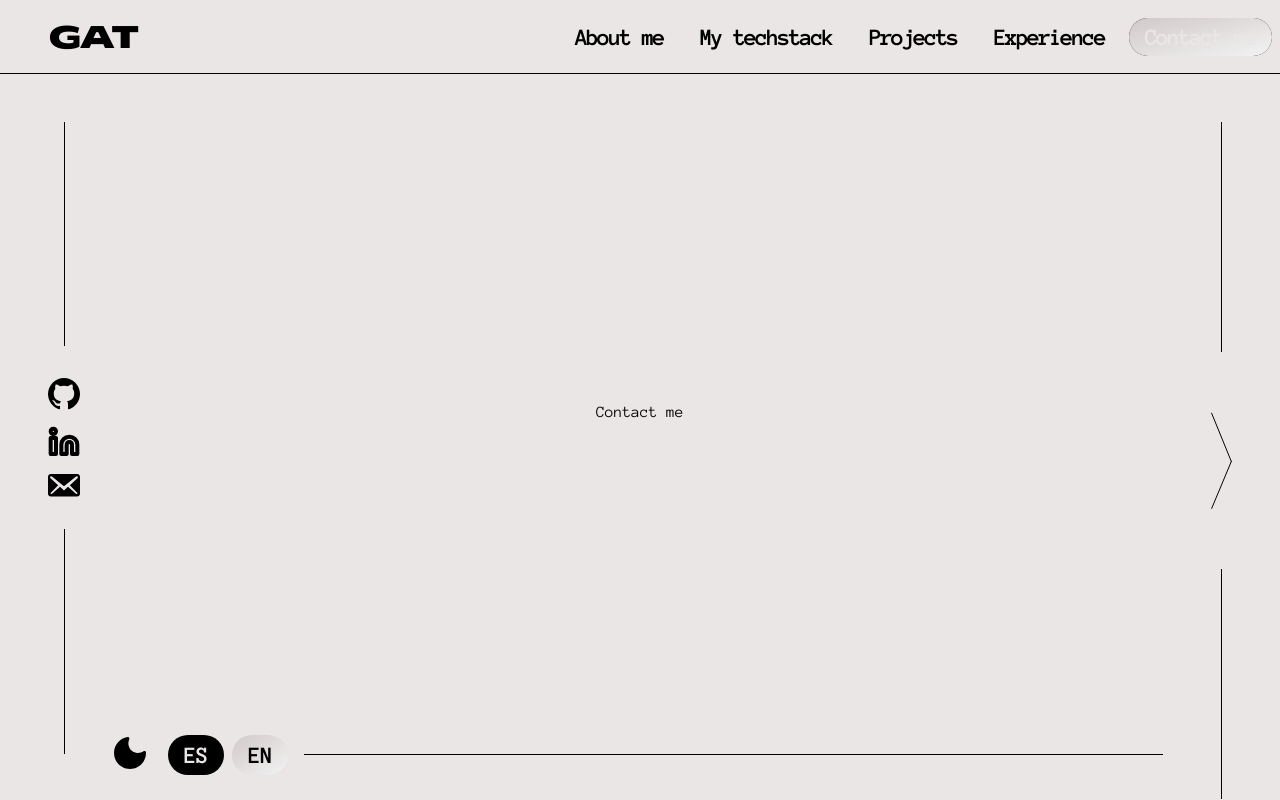
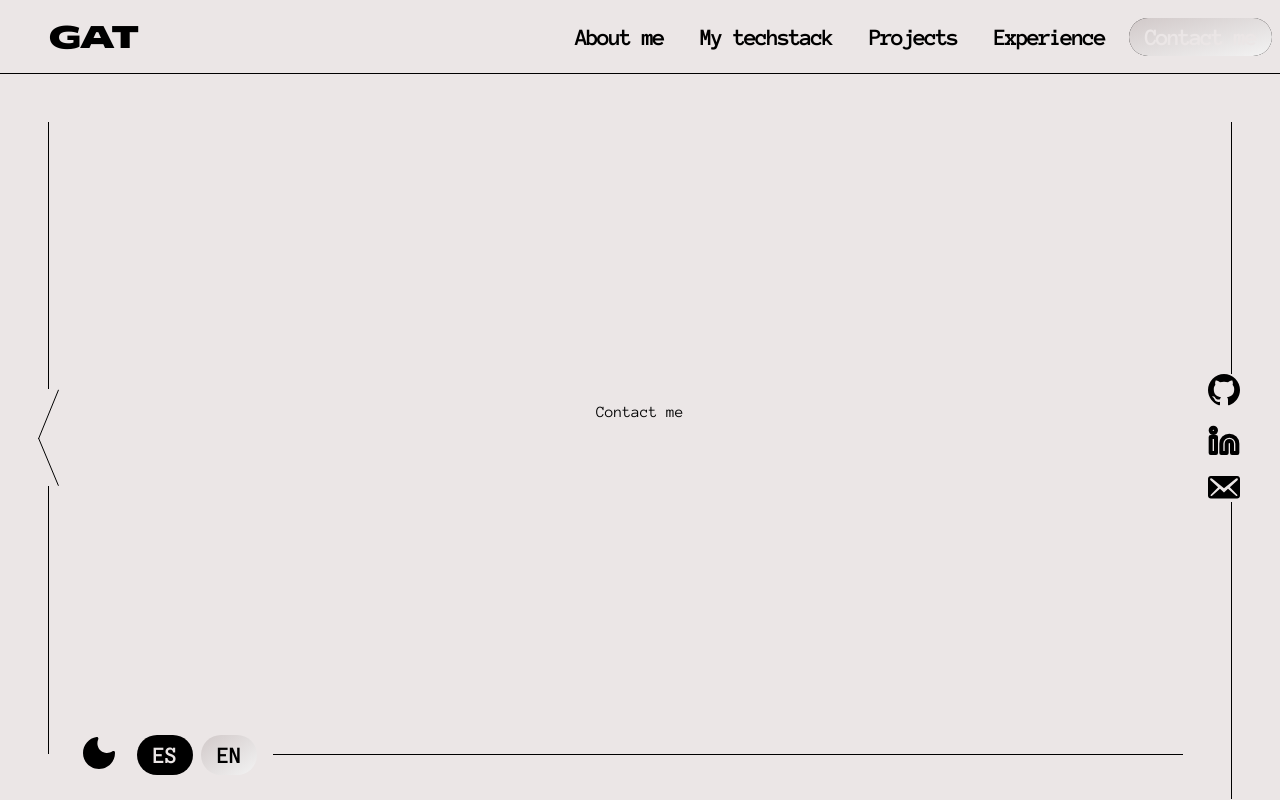
Before and after one commit to gonagutor/portfolio, a SvelteKit app: page /contact in a window 1280 px wide. Built offline with nearby package versions, Linux system fonts and the light colour scheme.

Commit message:
Improve bottom navigator

```diff
--- a/src/components/LinesBackground/DesktopLinesBackground.svelte
+++ b/src/components/LinesBackground/DesktopLinesBackground.svelte
@@ -1,51 +1,49 @@
-<script>
-	import Arrow from '$components/icons/Arrow.svelte';
-	import Github from '$components/icons/Github.svelte';
-	import Linkedin from '$components/icons/Linkedin.svelte';
-	import Mail from '$components/icons/Mail.svelte';
+<script lang="ts">
 	import LanguageChanger from '$components/LanguageChanger/LanguageChanger.svelte';
 	import ThemeChanger from '$components/ThemeChanger/ThemeChanger.svelte';
+	import NavigatorArrow from './components/NavigatorArrow.svelte';
+	import Socials from './components/Socials.svelte';
 	import { ROUTES } from '$lib/constants';
+
+	export let current: string;
+
+	const routes = Object.values(ROUTES);
+	const previousPage = routes.indexOf(current) - 1;
+	const nextPage = routes.indexOf(current) + 1;
 </script>
 
 <div class="desktop-lines-background">
 	<div class="lines">
 		<div class="vertical-line-container" id="left-line">
 			<div class="vertical-line" />
-			<div id="socials-container">
-				<a href="https://github.com/gonagutor">
-					<Github />
-				</a>
-				<a href="https://www.linkedin.com/in/gonzalo-aguado-torres-512115175/">
-					<Linkedin />
-				</a>
-				<a href="mailto:gonagutor@gmail.com">
-					<Mail />
-				</a>
+			<div class="buttons-container">
+				{#if previousPage >= 0}
+					<NavigatorArrow reverse={true} href={routes[previousPage]} />
+				{:else}
+					<Socials />
+				{/if}
 			</div>
-			<div class="vertical-line" />
 		</div>
 		<div id="bottom-line-container">
 			<ThemeChanger />
 			<LanguageChanger />
 			<div id="bottom-line" />
 		</div>
-		<div class="vertical-line-container">
+		<div class="vertical-line-container" id="right-line">
 			<div class="vertical-line" />
-			<a href={ROUTES.MY_TECHSTACK}><Arrow /></a>
-			<div class="vertical-line" />
+			<div class="buttons-container">
+				{#if nextPage < routes.length}
+					<NavigatorArrow href={routes[nextPage]} />
+				{:else}
+					<Socials />
+				{/if}
+			</div>
 		</div>
 	</div>
 	<slot />
 </div>
 
 <style>
-	a {
-		line-height: 1em;
-		display: flex;
-		text-decoration: none;
-	}
-
 	.desktop-lines-background {
 		position: relative;
 	}
@@ -89,16 +87,12 @@
 		background: var(--foreground);
 		margin-right: 3rem;
 	}
-
 	.vertical-line-container {
 		display: flex;
+		position: relative;
 		flex-direction: column;
 		align-items: center;
 		height: 100%;
-	}
-
-	.vertical-line-container > a {
-		margin-block: 3.75rem;
 	}
 
 	.vertical-line {
@@ -111,11 +105,18 @@
 		height: calc(100% - 1.313rem - 1.5rem);
 	}
 
-	#socials-container {
+	.buttons-container {
 		display: flex;
-		flex-direction: column;
+		position: absolute;
+		justify-content: center;
 		align-items: center;
-		gap: 1rem;
-		padding-block: 2rem;
+		top: 0;
+		left: 0;
+		right: 0;
+		bottom: 0;
+	}
+
+	.vertical-line-container#right-line > .buttons-container {
+		bottom: calc(1.313rem + 1.5rem);
 	}
 </style>
--- a/src/components/LinesBackground/LinesBackground.svelte
+++ b/src/components/LinesBackground/LinesBackground.svelte
@@ -1,7 +1,9 @@
 <script lang="ts">
 	import DesktopLinesBackground from './DesktopLinesBackground.svelte';
 	import MobileLinesBackground from './MobileLinesBackground.svelte';
+
+	export let current: string;
 </script>
 
-<DesktopLinesBackground><slot /></DesktopLinesBackground>
-<MobileLinesBackground><slot /></MobileLinesBackground>
+<DesktopLinesBackground {current}><slot /></DesktopLinesBackground>
+<MobileLinesBackground {current}><slot /></MobileLinesBackground>
--- a/src/components/LinesBackground/MobileLinesBackground.svelte
+++ b/src/components/LinesBackground/MobileLinesBackground.svelte
@@ -1,12 +1,32 @@
-<script>
-	import ArrowSmall from '$components/icons/ArrowSmall.svelte';
-	import Github from '$components/icons/Github.svelte';
-	import Linkedin from '$components/icons/Linkedin.svelte';
-	import Mail from '$components/icons/Mail.svelte';
+<script lang="ts">
 	import LanguageChanger from '$components/LanguageChanger/LanguageChanger.svelte';
 	import ThemeChanger from '$components/ThemeChanger/ThemeChanger.svelte';
-	import { ROUTES } from '$lib/constants';
-	import { t } from '$lib/i18n/i18n';
+	import { MOBILE_ROUTE_TAG_MAPPING, ROUTE_TAG_MAPPING } from '$lib/constants';
+	import { onMount } from 'svelte';
+	import Socials from './components/Socials.svelte';
+	import NavigatorButton from './components/NavigatorButton.svelte';
+
+	export let current: string;
+
+	let routes = ROUTE_TAG_MAPPING;
+	let routesList = Object.keys(ROUTE_TAG_MAPPING);
+	let previousPage = routesList.indexOf(current) - 1;
+	let nextPage = routesList.indexOf(current) + 1;
+
+	onMount(() => {
+		function handleResize() {
+			if (window.innerWidth >= 842) return;
+			routes = MOBILE_ROUTE_TAG_MAPPING;
+			routesList = Object.keys(MOBILE_ROUTE_TAG_MAPPING);
+			previousPage = routesList.indexOf(current) - 1;
+			nextPage = routesList.indexOf(current) + 1;
+		}
+
+		handleResize();
+		window.addEventListener('resize', handleResize);
+
+		return () => window.removeEventListener('resize', handleResize);
+	});
 </script>
 
 <div class="mobile-lines-background">
@@ -15,25 +35,28 @@
 			<div class="vertical-line" />
 		</div>
 		<div id="bottom-container">
-			<div id="socials-container">
-				<a href="https://github.com/gonagutor">
-					<Github />
-				</a>
-				<a href="https://www.linkedin.com/in/gonzalo-aguado-torres-512115175/">
-					<Linkedin />
-				</a>
-				<a href="mailto:gonagutor@gmail.com">
-					<Mail />
-				</a>
-			</div>
+			{#if previousPage >= 0}
+				<NavigatorButton
+					reverse={true}
+					href={routesList[previousPage]}
+					text={routes[routesList[previousPage]]}
+				/>
+			{:else}
+				<Socials horizontal />
+			{/if}
 			<div id="site-settings">
 				<ThemeChanger size={42} />
 				<LanguageChanger />
 			</div>
-			<a id="next-page-link" href={ROUTES.MY_TECHSTACK}>
-				{$t('title.myTechstack')}
-				<ArrowSmall invert />
-			</a>
+			{#if nextPage < routesList.length}
+				<NavigatorButton
+					reverse={false}
+					href={routesList[nextPage]}
+					text={routes[routesList[nextPage]]}
+				/>
+			{:else}
+				<Socials horizontal />
+			{/if}
 		</div>
 		<div class="vertical-line-container">
 			<div class="vertical-line" />
@@ -43,12 +66,6 @@
 </div>
 
 <style>
-	a {
-		line-height: 1em;
-		display: flex;
-		text-decoration: none;
-	}
-
 	.mobile-lines-background {
 		display: none;
 		position: relative;
@@ -63,10 +80,6 @@
 	@media (max-width: 842px) {
 		#site-settings {
 			display: none !important;
-		}
-
-		#next-page-link {
-			font-size: 1rem;
 		}
 	}
 
@@ -95,6 +108,9 @@
 
 		margin-block: 1.5rem;
 		margin-bottom: 1.5rem;
+		margin-left: -1px;
+		background: var(--background);
+		padding-top: 1.5rem;
 	}
 
 	.vertical-line-container {
@@ -114,36 +130,9 @@
 		height: calc(100% - 1.313rem - 1.5rem);
 	}
 
-	#socials-container {
-		display: flex;
-		flex-direction: row;
-		align-items: center;
-		gap: 1rem;
-
-		padding-block: 1rem;
-		margin-left: -0.1rem;
-		background: var(--background);
-	}
-
 	#site-settings {
 		display: flex;
 		flex-direction: row;
 		gap: 1rem;
 	}
-
-	#next-page-link {
-		display: flex;
-		flex-direction: row;
-		justify-content: center;
-		align-items: baseline;
-		gap: 0.75rem;
-
-		padding: 0.75rem;
-		margin-right: 1rem;
-
-		font-weight: bold;
-		color: var(--background);
-		background: var(--foreground);
-		border-radius: 5rem;
-	}
 </style>
--- /dev/null
+++ b/src/components/LinesBackground/components/NavigatorArrow.svelte
@@ -0,0 +1,17 @@
+<script lang="ts">
+	import Arrow from '$components/icons/Arrow.svelte';
+
+	export let href: string;
+	export let reverse: boolean = false;
+</script>
+
+<a {href}><Arrow {reverse} /></a>
+
+<style>
+	a {
+		background: var(--background);
+		line-height: 1em;
+		display: flex;
+		text-decoration: none;
+	}
+</style>
--- /dev/null
+++ b/src/components/LinesBackground/components/NavigatorButton.svelte
@@ -0,0 +1,43 @@
+<script lang="ts">
+	import { t } from '$lib/i18n/i18n';
+	import ArrowSmall from '$components/icons/ArrowSmall.svelte';
+
+	export let reverse: boolean;
+	export let href: string;
+	export let text: string;
+</script>
+
+<a style="--flex-direction: {reverse ? 'row-reverse' : 'row'}" id="next-page-link" {href}>
+	{$t(`title.${text}`)}
+	<ArrowSmall invert {reverse} />
+</a>
+
+<style>
+	a {
+		line-height: 1em;
+		display: flex;
+		text-decoration: none;
+	}
+
+	#next-page-link {
+		display: flex;
+		flex-direction: var(--flex-direction);
+		justify-content: center;
+		align-items: baseline;
+		gap: 0.75rem;
+
+		padding: 0.75rem;
+		margin-right: 1rem;
+
+		font-weight: bold;
+		color: var(--background);
+		background: var(--foreground);
+		border-radius: 5rem;
+	}
+
+	@media (max-width: 842px) {
+		#next-page-link {
+			font-size: 1rem;
+		}
+	}
+</style>
--- /dev/null
+++ b/src/components/LinesBackground/components/Socials.svelte
@@ -0,0 +1,31 @@
+<script lang="ts">
+	import Github from '$components/icons/Github.svelte';
+	import Linkedin from '$components/icons/Linkedin.svelte';
+	import Mail from '$components/icons/Mail.svelte';
+
+	export let horizontal: boolean = false;
+</script>
+
+<div style="--flex-direction:{horizontal ? 'row' : 'column'}" id="socials-container">
+	<a href="https://github.com/gonagutor">
+		<Github />
+	</a>
+	<a href="https://www.linkedin.com/in/gonzalo-aguado-torres-512115175/">
+		<Linkedin />
+	</a>
+	<a href="mailto:gonagutor@gmail.com">
+		<Mail />
+	</a>
+</div>
+
+<style>
+	#socials-container {
+		display: flex;
+		flex-direction: var(--flex-direction);
+		align-items: center;
+		gap: 1rem;
+
+		margin-right: 1rem;
+		background: var(--background);
+	}
+</style>
--- a/src/components/Navbar/DesktopNavbar.svelte
+++ b/src/components/Navbar/DesktopNavbar.svelte
@@ -1,6 +1,6 @@
 <script lang="ts">
 	import { t } from '$lib/i18n/i18n';
-	import { ROUTES, ROUTE_TAG_MAPPING } from '$lib/constants';
+	import { ROUTE_TAG_MAPPING } from '$lib/constants';
 
 	export let current;
 </script>
--- a/src/components/icons/Arrow.svelte
+++ b/src/components/icons/Arrow.svelte
@@ -1,4 +1,15 @@
-<svg width="21" height="97" viewBox="0 0 21 97" fill="none" xmlns="http://www.w3.org/2000/svg">
+<script lang="ts">
+	export let reverse: boolean = false;
+</script>
+
+<svg
+	transform={reverse ? 'scale(1,1) scale(-1,1)' : ''}
+	width="21"
+	height="97"
+	viewBox="0 0 21 97"
+	fill="none"
+	xmlns="http://www.w3.org/2000/svg"
+>
 	<line x1="0.462924" y1="0.811052" x2="20.4629" y2="49.8111" stroke="var(--foreground)" />
 	<path d="M0.539025 96.7467L20.5 49" stroke="var(--foreground)" />
 </svg>
--- a/src/components/icons/ArrowSmall.svelte
+++ b/src/components/icons/ArrowSmall.svelte
@@ -1,8 +1,16 @@
-<script>
-	export let invert = false;
+<script lang="ts">
+	export let invert: boolean = false;
+	export let reverse: boolean = false;
 </script>
 
-<svg width="12" height="12" viewBox="0 0 18 18" fill="none" xmlns="http://www.w3.org/2000/svg">
+<svg
+	transform={reverse ? 'scale(1,1) scale(-1,1)' : ''}
+	width="12"
+	height="12"
+	viewBox="0 0 18 18"
+	fill="none"
+	xmlns="http://www.w3.org/2000/svg"
+>
 	<path
 		d="M9.95161 2.75161C10.1766 2.52665 10.4818 2.40027 10.8 2.40027C11.1182 2.40027 11.4234 2.52665 11.6484 2.75161L17.0484 8.15161C17.2734 8.37665 17.3997 8.68182 17.3997 9.00001C17.3997 9.31821 17.2734 9.62338 17.0484 9.84841L11.6484 15.2484C11.4221 15.467 11.119 15.588 10.8043 15.5852C10.4897 15.5825 10.1887 15.4563 9.96622 15.2338C9.74373 15.0113 9.61753 14.7103 9.6148 14.3957C9.61206 14.0811 9.73302 13.7779 9.95161 13.5516L13.2 10.2H1.80001C1.48175 10.2 1.17652 10.0736 0.951478 9.84854C0.726434 9.6235 0.600006 9.31827 0.600006 9.00001C0.600006 8.68175 0.726434 8.37653 0.951478 8.15148C1.17652 7.92644 1.48175 7.80001 1.80001 7.80001H13.2L9.95161 4.44841C9.72664 4.22338 9.60026 3.91821 9.60026 3.60001C9.60026 3.28182 9.72664 2.97665 9.95161 2.75161Z"
 		fill={invert ? 'var(--background)' : 'var(--foreground)'}
--- a/src/routes/+layout.svelte
+++ b/src/routes/+layout.svelte
@@ -139,7 +139,7 @@
 					? 0
 					: $panTween}px);"
 			>
-				<LinesBackground>
+				<LinesBackground current={data.url}>
 					<slot />
 				</LinesBackground>
 			</div>
--- a/src/routes/+page.svelte
+++ b/src/routes/+page.svelte
@@ -8,7 +8,6 @@
 	<meta name="description" content={$t('description.aboutMe')} />
 </svelte:head>
 
-<LinesBackground>
 <div class="about-me-container">
 	<div class="about-me-picture-container">
 		<img src="/images/me.jpg" alt={$t('alt.myPicture')} />
@@ -20,7 +19,6 @@
 		</p>
 	</div>
 </div>
-</LinesBackground>
 
 <style>
 	.about-me-container {
```
Lines whose indentation alone changed are shown as unchanged.
